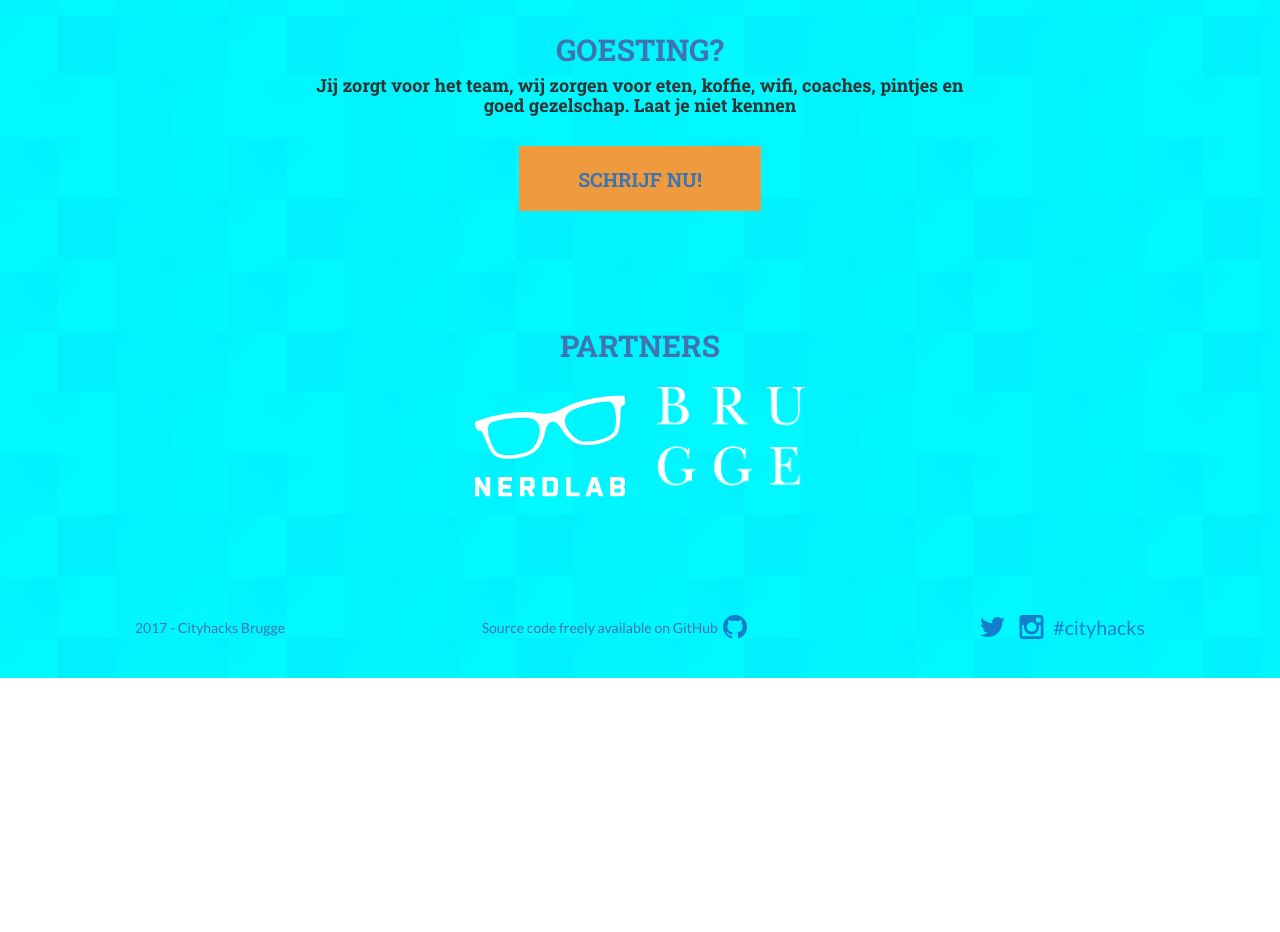
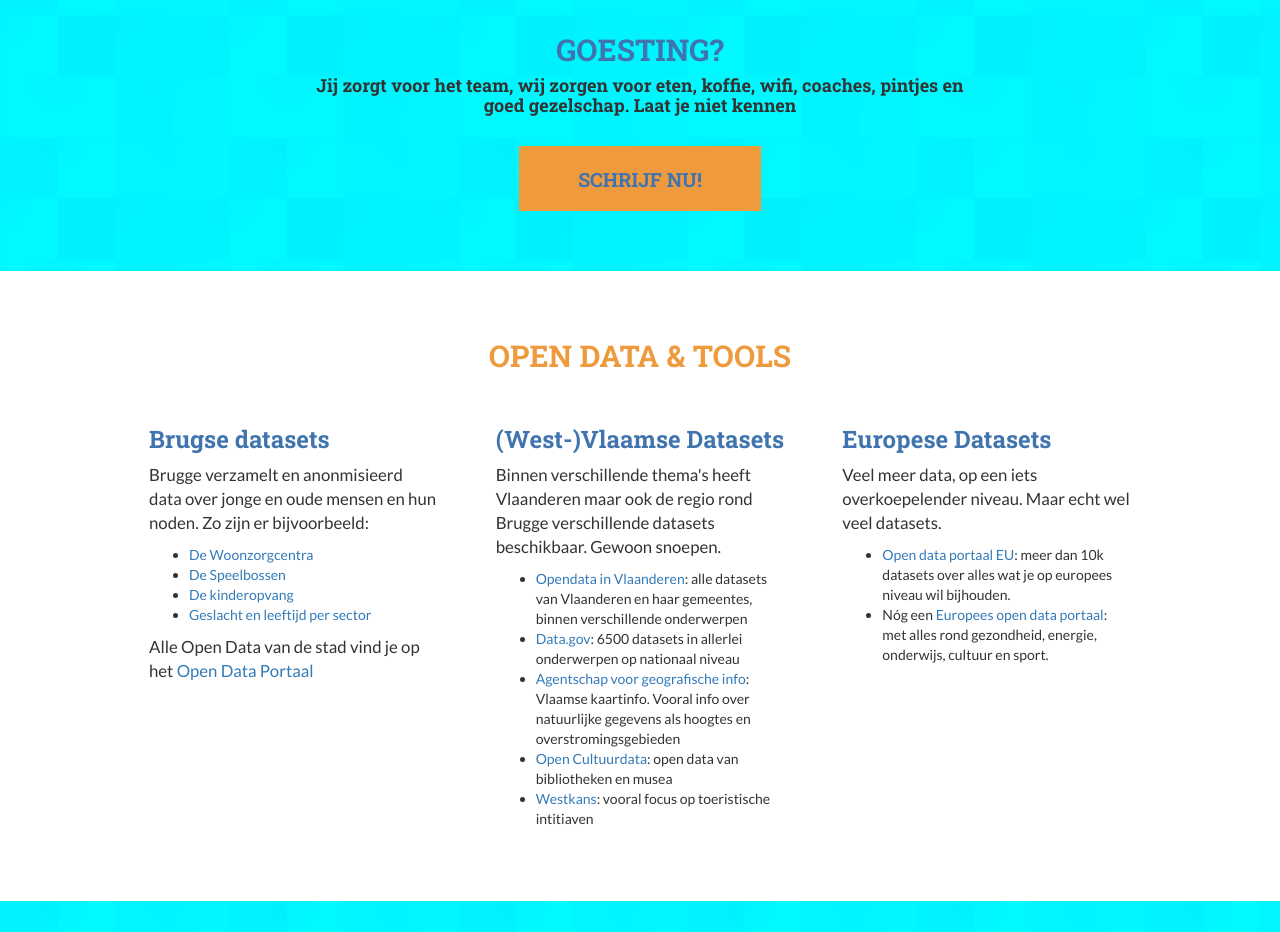
Before and after one commit to hannesdh/hannesdh.github.io, a website: page index.html in a window 1280 px wide. Shown: the part 4368-5300 px from the top of the page. Before the commit the page ends 5046 px from the top, so only its background shows below. Drawn offline with nearby package versions, Linux system fonts and the light colour scheme.

Commit message:
open Data info toegevoegd

```diff
--- a/index.html
+++ b/index.html
@@ -456,7 +456,7 @@
 
 <!--
     MORE INFORMATION BLOCK
-
+ -->
             <div class="section bg-white">
                 <div class="container">
                     <div class="row">
@@ -469,36 +469,41 @@
                             <div class="card-white">
                                 <h3 class="text-blue">Brugse datasets</h3>
                                 <p>
-                                    This is going to be filled with lorem ipsum from now on, We'll try to find a funny lorem
-                                    ipsum generator.
+                                   Brugge verzamelt en anonmisieerd data over jonge en oude mensen en hun noden. Zo zijn er bijvoorbeeld:
                                 </p>
                                 <ul>
-                                    <li>Brugge</li>
-                                    <li>Vlaanderen</li>
-                                    <li>Applab</li>
+                                    <li><a href="https://www.brugge.be/open-data-grondgebied#wzc">De Woonzorgcentra</a></li>
+                                    <li><a href="https://www.brugge.be/open-data-grondgebied#Speelbossen">De Speelbossen</a></li>
+                                    <li><a href="https://www.brugge.be/open-data-grondgebied#kinderopvang">De kinderopvang</a></a></li>
+                                    <li><a href="https://www.brugge.be/open-data-bevolking">Geslacht en leeftijd per sector</a></li>
                                 </ul>
-                                <p>There was a circumstance which at first sight seemed to entangle his delirious
+                                <p>Alle Open Data van de stad vind je op het <a href="https://www.brugge.be/opendata">Open Data Portaal</a>
                                 </p>
                             </div>
                         </div>
                         <div class="col-md-4 col-xs-12">
                             <div class="card-white">
-                                <h3 class="text-blue">Vlaamse Datasets</h3>
-                                <p>
-                                    So that though Moby Dick had in a former year been seen, for example, on what is called
-                                    the Seychelle ground in the Indian ocean, or Volcano Bay on the Japanese Coast;
-                                    yet it did not follow, that were the Pequod to visit either of those spots at any
-                                    subsequent corresponding season, she would infallibly encounter him there.
-                                </p>
-
+                                <h3 class="text-blue">(West-)Vlaamse Datasets</h3>
+                                <p>Binnen verschillende thema's heeft Vlaanderen maar ook de regio rond Brugge verschillende datasets beschikbaar. Gewoon snoepen. </p>
+                                <ul>
+                                    <li><a href="http://opendata.vlaanderen.be/">Opendata in Vlaanderen</a>: alle datasets van Vlaanderen en haar gemeentes, binnen verschillende onderwerpen</li>
+                                    <li><a href="http://data.gov.be/nl">Data.gov</a>: 6500 datasets in allerlei onderwerpen op nationaal niveau</li>
+                                    <li><a href="https://download.agiv.be/catalogus">Agentschap voor geografische info</a>: Vlaamse kaartinfo. Vooral info over natuurlijke gegevens als hoogtes en overstromingsgebieden</li>
+                                    <li><a href="https://www.opencultuurdata.be/datasets/">Open Cultuurdata</a>: open data van bibliotheken en musea</li>
+                                    <li><a href="http://www.westkans.be/nl/dataportaal/opendata">Westkans</a>: vooral focus op toeristische intitiaven</li>
+                                </ul>
                             </div>
                         </div>
                         <div class="col-md-4 col-xs-12">
                             <div class="card-white">
-                                <h3 class="text-blue">Datasets van de POM</h3>
+                                <h3 class="text-blue">Europese Datasets</h3>
                                 <p>
-                                  You get the jist of it. Going to leave this empty :)
+                                  Veel meer data, op een iets overkoepelender niveau. Maar echt wel veel datasets.
                                 </p>
+                                <ul>
+                                    <li> <a href="https://data.europa.eu/euodp/nl/data">Open data portaal EU</a>: meer dan 10k datasets over alles wat je op europees niveau wil bijhouden.</li>
+                                    <li> Nóg een <a href="https://www.europeandataportal.eu/nl/homepage">Europees open data portaal</a>: met alles rond gezondheid, energie, onderwijs, cultuur en sport.</li>
+                                </ul>
                             </div>
                         </div>
                     </div>
@@ -506,7 +511,7 @@
                         </div>
                     </div>
 
-                    -->
+
         <!--
     PARTNERS PART
 -->
```
